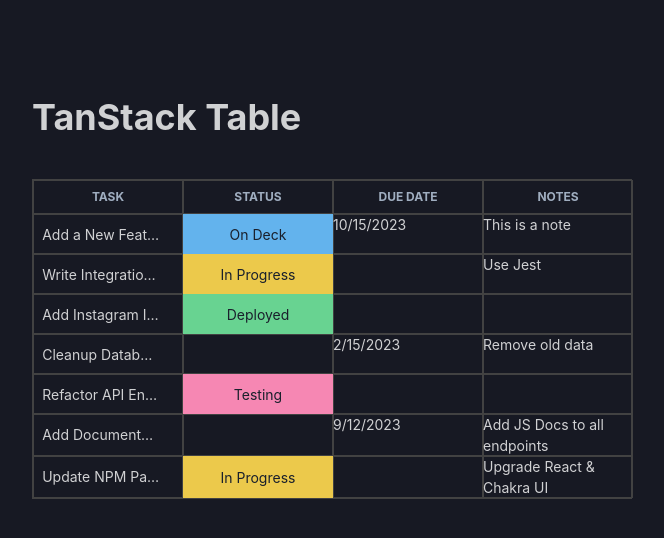
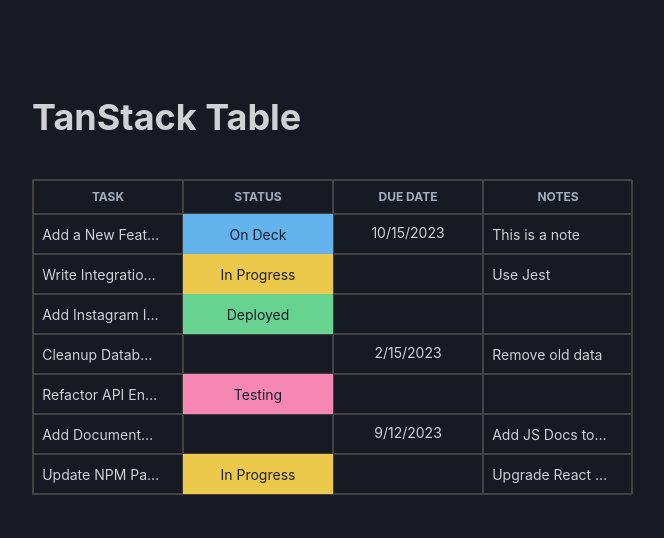
Before and after one commit to jovan-vukic/schneider-project, a React (Vite) app in the folder client/: page / in a window 1280 px wide. Shown: the top 538 px of the page, without its empty margins (132-796 px from the left). Built offline with nearby package versions, Linux system fonts and the light colour scheme.

Commit message:
Adjust remaining columns

```diff
--- a/client/package.json
+++ b/client/package.json
@@ -16,7 +16,6 @@
     "@tanstack/react-table": "8.20.5",
     "framer-motion": "11.11.9",
     "react": "18.3.1",
-    "react-datepicker": "7.5.0",
     "react-dom": "18.3.1"
   },
   "devDependencies": {
@@ -26,7 +25,7 @@
     "eslint": "9.13.0",
     "eslint-plugin-react": "7.37.1",
     "eslint-plugin-react-hooks": "5.0.0",
-    "eslint-plugin-react-refresh": "0.4.12",
+    "eslint-plugin-react-refresh": "0.4.13",
     "vite": "5.4.9"
   }
 }
--- a/client/src/components/TaskTable.jsx
+++ b/client/src/components/TaskTable.jsx
@@ -32,12 +32,17 @@
   {
     accessorKey: "due",
     header: "Due Date",
-    cell: (info) => <p>{info.getValue()?.toLocaleDateString()}</p>,
+    cell: (info) => (
+      // Add margin on top of p
+      <p style={{ marginTop: "0.5rem", textAlign: "center" }}>
+        {info.getValue()?.toLocaleDateString()}
+      </p>
+    ),
   },
   {
     accessorKey: "notes",
     header: "Notes",
-    cell: (info) => <p>{info.getValue()}</p>,
+    cell: EditableCell,
   },
 ];
 
```
Also changed, not shown: 1 other file (tests, documents, lock files or other folders).
